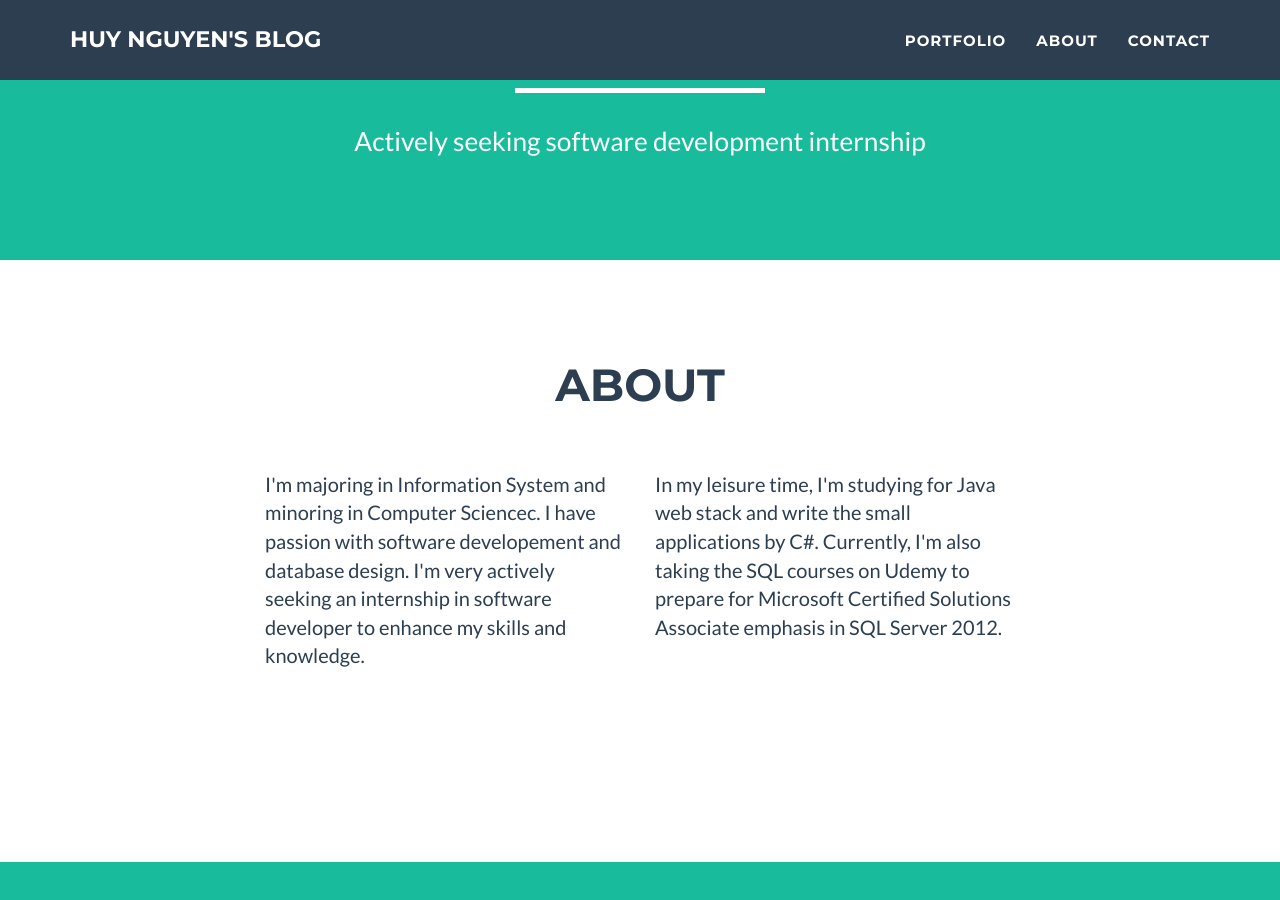
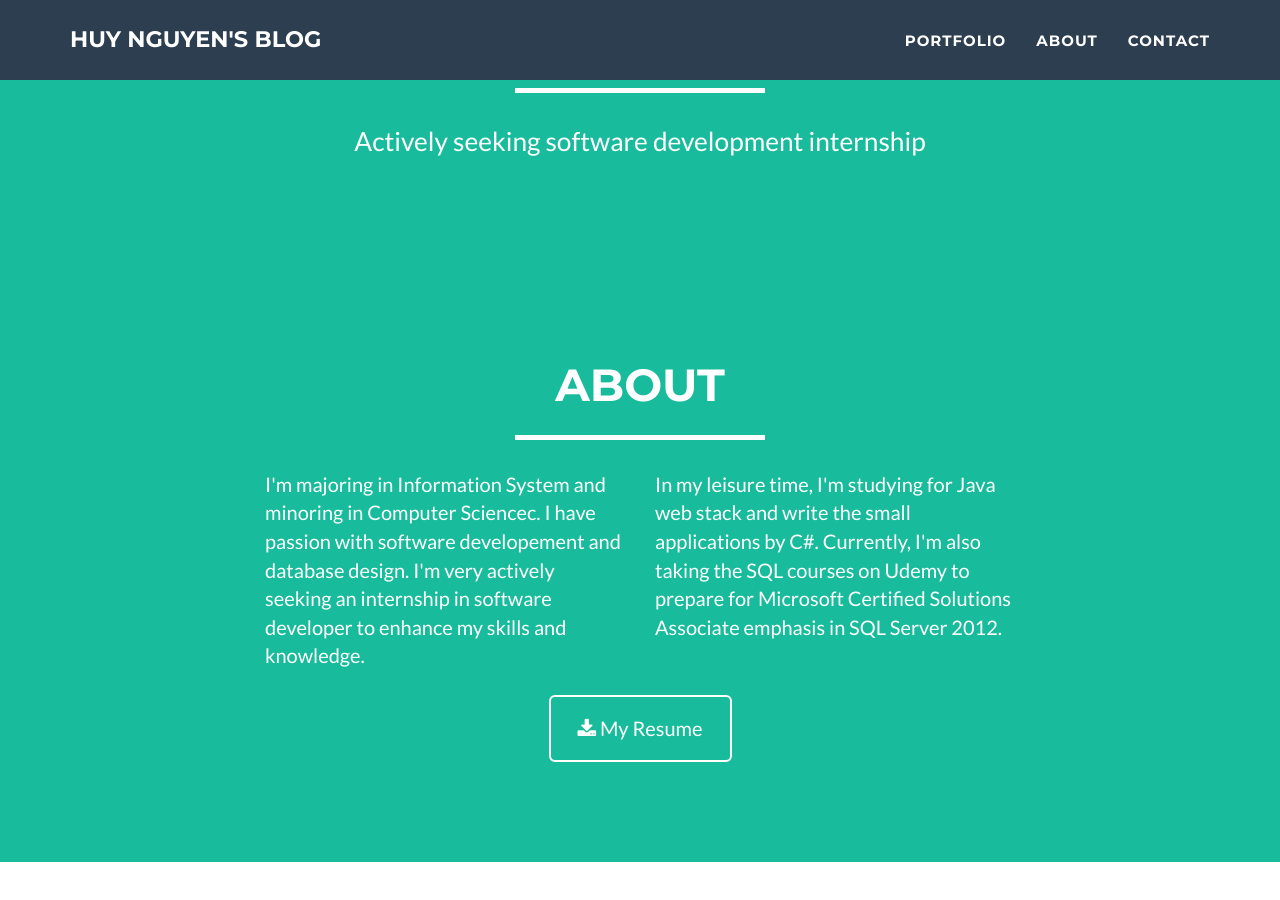
Before and after one commit to huynguyen2412/huynguyen2412.github.io, a Jekyll site: the page built from index.html, in a window 1280 px wide and 900 px high, scrolled down 457 px. Built offline with Jekyll 4.4.1, drawn with Linux system fonts in a browser that asks for light colours.

Commit message:
update about and portfolio

```diff
--- a/_includes/about.html
+++ b/_includes/about.html
@@ -1,11 +1,11 @@
 
-<!-- about Section use class="success" to turn green-->
-    <section id="about"> <!-- class="success"  -->
+<!-- Resume Section use class="success" to turn green-->
+    <section id="about"  class="success"> <!-- class="success"  -->
         <div class="container">
             <div class="row">
                 <div class="col-lg-12 text-center">
                     <h2>About</h2>
-                    <hr class="star-light" class="success">
+                    <hr class="star-light">
                 </div>
             </div>
             <div class="row">
@@ -15,7 +15,7 @@
                 <div class="col-lg-4">
                     <p>In my leisure time, I'm studying for Java web stack and write the small applications by C#. Currently, I'm also taking the SQL courses on Udemy to prepare for Microsoft Certified Solutions Associate emphasis in SQL Server 2012. </p>
                 </div>
-                <div class="col-lg-8 col-lg-offset-2 text-center success">
+                <div class="col-lg-8 col-lg-offset-2 text-center">
                     <a href="#" class="btn btn-lg btn-outline">
                         <i class="fa fa-download"></i> My Resume
                     </a>
--- a/_includes/portfolio_grid.html
+++ b/_includes/portfolio_grid.html
@@ -1,6 +1,6 @@
 
-    <!-- Portfolio Grid Section use class="success" to turn green-->
-    <section id="portfolio" class = "success">
+    <!-- Portfolio Grid Section -->
+    <section id="portfolio">
         <div class="container">
             <div class="row">
                 <div class="col-lg-12 text-center">
```
